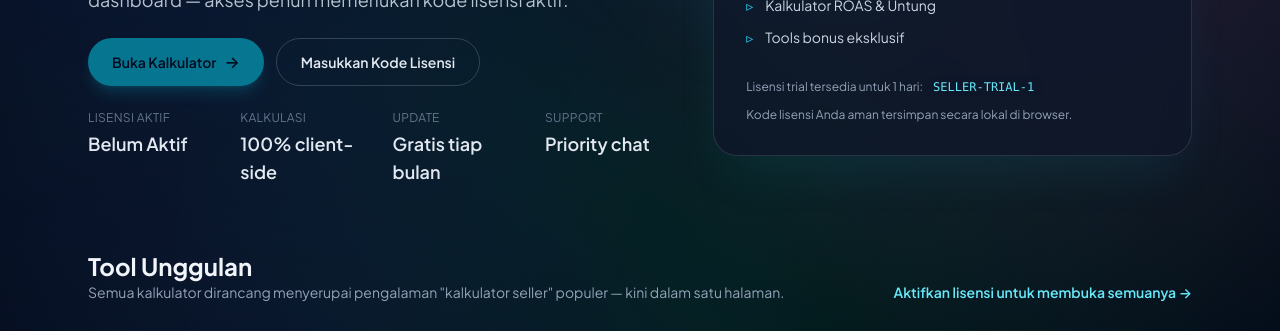
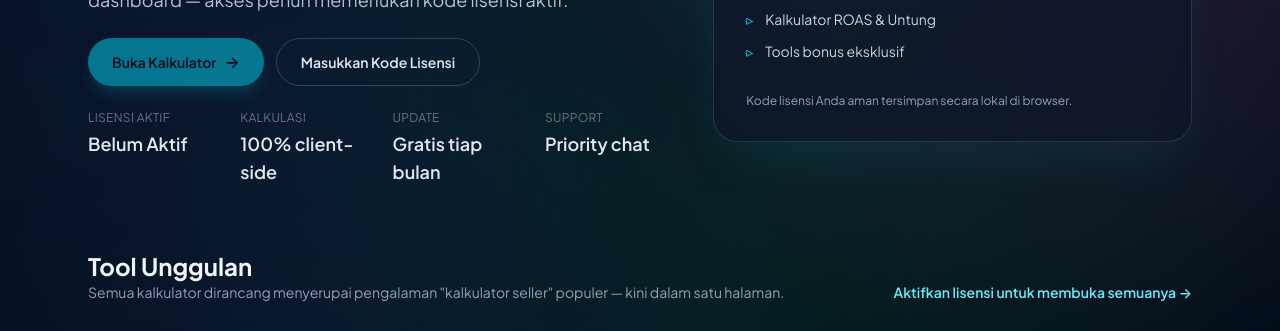
Before and after one commit to arnshyz/tools-seller-v2, a plain HTML site: page index.html in a window 1280 px wide. Shown: the part 440-771 px from the top of the page. Drawn offline with nearby package versions, Linux system fonts and the light colour scheme.

Commit message:
Update index.html

```diff
--- a/index.html
+++ b/index.html
@@ -128,7 +128,7 @@
             <li class="flex items-center gap-3"><span class="text-cyan-400">▹</span> Tools bonus eksklusif</li>
           </ul>
           <div class="mt-8 space-y-3 text-xs text-slate-400">
-            <p>Lisensi trial tersedia untuk 1 hari: <code class="rounded bg-slate-900/70 px-2 py-1 text-cyan-300">SELLER-TRIAL-1</code></p>
+
             <p>Kode lisensi Anda aman tersimpan secara lokal di browser.</p>
           </div>
         </div>
```
